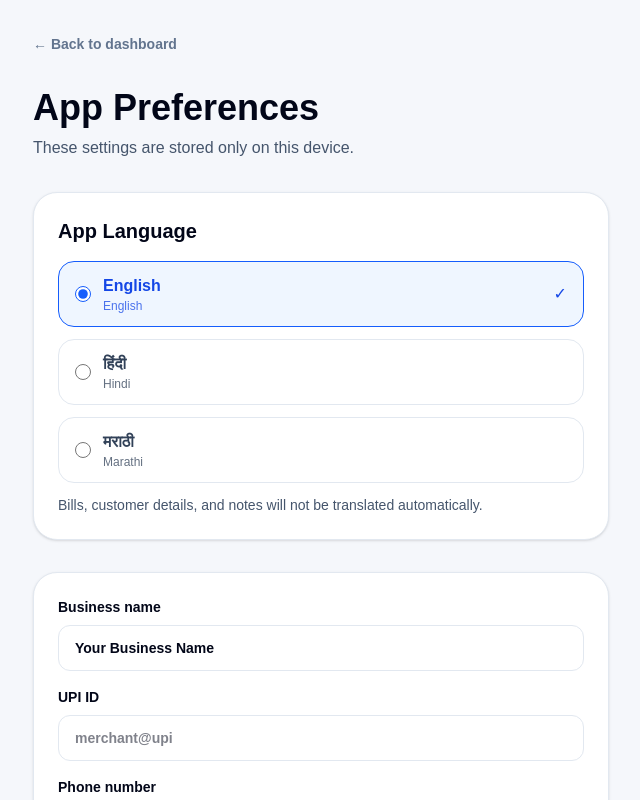
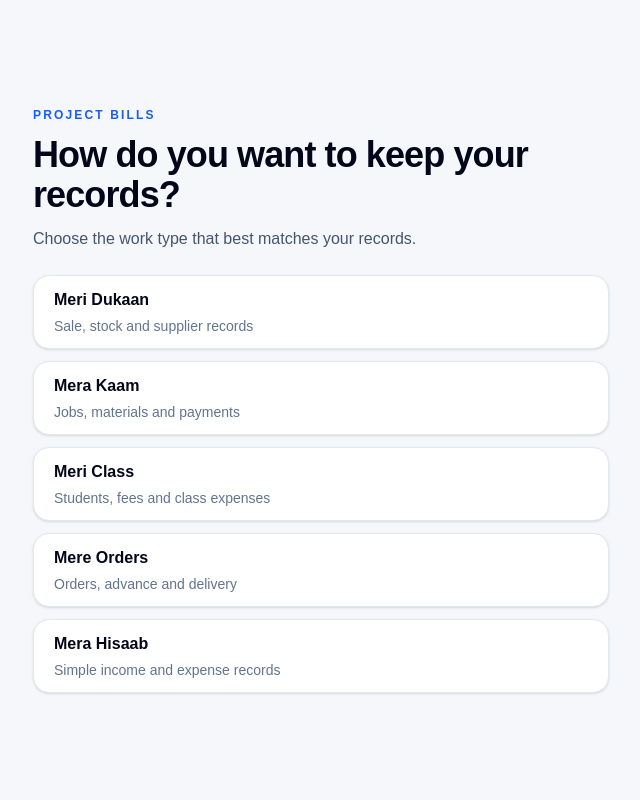
Before and after one commit to MKamble242/project-bills, a Next.js app in the folder bills/: page /settings in a window 1280 px wide. Shown: the top 800 px of the page, without its empty margins (319-959 px from the left). Built offline with nearby package versions, Linux system fonts and the light colour scheme.

Commit message:
Add profession profile selection

```diff
--- a/bills/app/layout.tsx
+++ b/bills/app/layout.tsx
@@ -3,6 +3,7 @@ import type { ReactNode } from "react";
 import { Geist, Geist_Mono } from "next/font/google";
 import "./globals.css";
 import { AppLanguageProvider } from "@/components/AppLanguageProvider";
+import ProfessionGate from "@/components/ProfessionGate";
 import ServiceWorkerRegistration from "@/components/ServiceWorkerRegistration";
 
 const geistSans = Geist({
@@ -29,7 +30,7 @@ export default function RootLayout({ children }: { children: ReactNode }) {
       <body className="min-h-full flex flex-col">
         <AppLanguageProvider>
           <ServiceWorkerRegistration />
-          {children}
+          <ProfessionGate>{children}</ProfessionGate>
         </AppLanguageProvider>
       </body>
     </html>
--- a/bills/app/page.tsx
+++ b/bills/app/page.tsx
@@ -103,7 +103,7 @@ export default async function Home() {
   return (
     <main className="min-h-screen bg-[#f5f7fb] text-slate-950">
       <div className="mx-auto min-h-screen max-w-6xl px-4 py-4 sm:px-6 lg:px-8">
-        <nav className="flex items-center justify-between py-3">
+        <nav className="flex flex-wrap items-center justify-between gap-3 py-3">
           <div className="flex items-center gap-3">
             <div className="flex h-10 w-10 items-center justify-center rounded-2xl bg-slate-950 text-lg font-black text-white shadow-lg shadow-slate-950/20">
               B
--- a/bills/app/settings/page.tsx
+++ b/bills/app/settings/page.tsx
@@ -19,11 +19,14 @@ import {
 } from "@/lib/invoices/local-repository";
 import { readAppMetadata, writeAppMetadata } from "@/lib/invoices/local-repository";
 import type { WhatsAppMessageLanguage } from "@/types/invoice";
+import { useProfession } from "@/components/ProfessionGate";
+import { professionOptions } from "@/lib/profession";
 
 type Preview = { backup: LocalBackup; invalidRecords: number };
 
 export default function SettingsPage() {
   const { language, dictionary, setLanguage } = useAppLanguage();
+  const { profile, setProfile } = useProfession();
   const [settings, setSettings] = useState<BusinessSettings>(() => readBusinessSettings());
   const [message, setMessage] = useState("");
   const [preview, setPreview] = useState<Preview | null>(null);
@@ -163,6 +166,24 @@ export default function SettingsPage() {
 
         <h1 className="mt-8 text-4xl font-black">{dictionary.appPreferences}</h1>
         <p className="mt-2 text-slate-600">{dictionary.settingsStored}</p>
+
+        <section className="mt-8 rounded-3xl border border-slate-200 bg-white p-6 shadow-sm">
+          <h2 className="text-xl font-black">Change my work type</h2>
+          <p className="mt-2 text-sm text-slate-600">Current setup: <strong>{profile?.professionName}</strong></p>
+          <div className="mt-4 space-y-3">
+            {professionOptions.map((option) => (
+              <button
+                key={option.professionGroup}
+                type="button"
+                onClick={() => setProfile(option)}
+                className={`flex min-h-[52px] w-full items-center justify-between rounded-2xl border px-4 py-3 text-left ${profile?.professionGroup === option.professionGroup ? "border-blue-600 bg-blue-50 text-blue-700" : "border-slate-200 bg-white text-slate-700"}`}
+              >
+                <span className="font-bold">{option.professionName}</span>
+                {profile?.professionGroup === option.professionGroup && <span aria-hidden="true">✓</span>}
+              </button>
+            ))}
+          </div>
+        </section>
 
         <section className="mt-8 rounded-3xl border border-slate-200 bg-white p-6 shadow-sm">
           <h2 className="text-xl font-black">{dictionary.appLanguage}</h2>
--- a/bills/components/LocalDashboard.tsx
+++ b/bills/components/LocalDashboard.tsx
@@ -16,6 +16,7 @@ import { downloadText } from "@/lib/invoices/backup";
 import type { Invoice, PaymentEvent } from "@/types/invoice";
 import OnlineStatus from "@/components/OnlineStatus";
 import { useAppLanguage } from "@/components/AppLanguageProvider";
+import { useProfession } from "@/components/ProfessionGate";
 
 function currency(value: number) {
   return new Intl.NumberFormat("en-IN", {
@@ -71,6 +72,7 @@ function formatBackupDate(dateString: string) {
 
 export default function LocalDashboard() {
   const { dictionary } = useAppLanguage();
+  const { profile } = useProfession();
   const router = useRouter();
   const [invoices, setInvoices] = useState<Invoice[]>([]);
   const [loading, setLoading] = useState(true);
@@ -221,18 +223,20 @@ export default function LocalDashboard() {
   return (
     <main className="min-h-screen bg-[#f5f7fb] text-slate-950">
       <div className="mx-auto min-h-screen max-w-6xl px-4 py-4 sm:px-6 lg:px-8">
-        <nav className="flex items-center justify-between py-3">
+        <nav className="flex flex-wrap items-center justify-between gap-3 py-3">
           <Link href="/" className="flex items-center gap-3">
             <div className="flex h-10 w-10 items-center justify-center rounded-2xl bg-slate-950 text-lg font-black text-white shadow-lg shadow-slate-950/20">B</div>
             <div><p className="text-sm font-black tracking-[0.2em]">BILLS</p><p className="text-xs text-slate-500">Invoice less. Earn more.</p></div>
           </Link>
-          <div className="flex items-center gap-2">
+          <div className="flex flex-wrap items-center justify-end gap-2">
             <OnlineStatus />
             <Link href="/settings" className="rounded-xl border border-slate-200 bg-white px-4 py-2 text-sm font-bold text-slate-700">{dictionary.navSettings}</Link>
             <Link href="/customers" className="hidden rounded-xl border border-slate-200 bg-white px-4 py-2 text-sm font-bold text-slate-700 sm:block">{dictionary.navCustomers}</Link>
             <Link href="/invoices/new" className="rounded-xl bg-slate-950 px-4 py-2 text-sm font-bold text-white">{dictionary.createBill}</Link>
           </div>
         </nav>
+
+        <p className="mt-3 text-sm font-semibold text-slate-500">Your setup: <span className="text-slate-900">{profile?.professionName}</span></p>
 
         <section className="relative mt-5 overflow-hidden rounded-[2rem] bg-slate-950 px-6 py-8 text-white shadow-2xl shadow-slate-900/20 sm:px-10 sm:py-12">
           <div className="absolute -right-20 -top-24 h-72 w-72 rounded-full bg-blue-500/20 blur-3xl" />
--- /dev/null
+++ b/bills/components/ProfessionGate.tsx
@@ -0,0 +1,79 @@
+"use client";
+
+import { createContext, useContext, useEffect, useState } from "react";
+import { useAppLanguage } from "@/components/AppLanguageProvider";
+import {
+  generalDiaryProfile,
+  professionOptions,
+  readDiaryProfile,
+  writeDiaryProfile,
+  type DiaryProfile,
+} from "@/lib/profession";
+
+type ProfessionContextValue = {
+  profile: DiaryProfile | null;
+  setProfile: (profile: DiaryProfile) => void;
+};
+
+const ProfessionContext = createContext<ProfessionContextValue | null>(null);
+
+export function useProfession() {
+  const context = useContext(ProfessionContext);
+  if (!context) throw new Error("useProfession must be used inside ProfessionGate");
+  return context;
+}
+
+function ProfessionSelection({ onSelected }: { onSelected: (profile: DiaryProfile) => void }) {
+  const { language } = useAppLanguage();
+  const heading = language === "hi" ? "आप किस तरह का हिसाब रखना चाहते हैं?" : "How do you want to keep your records?";
+
+  return (
+    <main className="min-h-screen bg-[#f5f7fb] px-4 py-8 text-slate-950 sm:flex sm:items-center sm:justify-center">
+      <section className="mx-auto w-full max-w-xl">
+        <p className="text-xs font-bold uppercase tracking-[0.18em] text-blue-600">Project BILLS</p>
+        <h1 className="mt-3 text-3xl font-black tracking-tight sm:text-4xl">{heading}</h1>
+        <p className="mt-3 text-slate-600">Choose the work type that best matches your records.</p>
+        <div className="mt-6 space-y-3">
+          {professionOptions.map((option) => (
+            <button
+              key={option.professionGroup}
+              type="button"
+              onClick={() => onSelected(option)}
+              className="flex min-h-[68px] w-full flex-col items-start justify-center rounded-2xl border border-slate-200 bg-white px-5 py-3 text-left shadow-sm transition hover:border-blue-500 hover:bg-blue-50 focus:outline-none focus:ring-4 focus:ring-blue-100"
+            >
+              <span className="text-base font-black">{option.professionName}</span>
+              <span className="mt-1 text-sm text-slate-500">{option.explanation}</span>
+            </button>
+          ))}
+        </div>
+      </section>
+    </main>
+  );
+}
+
+export default function ProfessionGate({ children }: { children: React.ReactNode }) {
+  const [profile, setProfileState] = useState<DiaryProfile | null>(null);
+  const [checked, setChecked] = useState(false);
+
+  useEffect(() => {
+    const timer = window.setTimeout(() => {
+      setProfileState(readDiaryProfile());
+      setChecked(true);
+    }, 0);
+    return () => window.clearTimeout(timer);
+  }, []);
+
+  function setProfile(nextProfile: DiaryProfile) {
+    setProfileState(writeDiaryProfile(nextProfile));
+  }
+
+  if (!checked) return <main className="min-h-screen bg-[#f5f7fb]" />;
+
+  return (
+    <ProfessionContext.Provider value={{ profile, setProfile }}>
+      {profile ? children : <ProfessionSelection onSelected={setProfile} />}
+    </ProfessionContext.Provider>
+  );
+}
+
+export { generalDiaryProfile };
--- /dev/null
+++ b/bills/lib/profession.ts
@@ -0,0 +1,61 @@
+export type ProfessionGroup = "shop" | "job" | "fees" | "orders" | "general";
+
+export type DiaryProfile = {
+  professionGroup: ProfessionGroup;
+  professionName: string;
+  personalSectionEnabled: boolean;
+};
+
+export type ProfessionOption = DiaryProfile & { explanation: string };
+
+export const professionStorageKey = "project-bills.diary-profile.v1";
+
+export const professionOptions: ProfessionOption[] = [
+  { professionGroup: "shop", professionName: "Meri Dukaan", personalSectionEnabled: false, explanation: "Sale, stock and supplier records" },
+  { professionGroup: "job", professionName: "Mera Kaam", personalSectionEnabled: false, explanation: "Jobs, materials and payments" },
+  { professionGroup: "fees", professionName: "Meri Class", personalSectionEnabled: false, explanation: "Students, fees and class expenses" },
+  { professionGroup: "orders", professionName: "Mere Orders", personalSectionEnabled: false, explanation: "Orders, advance and delivery" },
+  { professionGroup: "general", professionName: "Mera Hisaab", personalSectionEnabled: false, explanation: "Simple income and expense records" },
+];
+
+export const generalDiaryProfile: DiaryProfile = professionOptions[4];
+
+function isProfessionGroup(value: unknown): value is ProfessionGroup {
+  return value === "shop" || value === "job" || value === "fees" || value === "orders" || value === "general";
+}
+
+export function getProfessionOption(group: ProfessionGroup) {
+  return professionOptions.find((option) => option.professionGroup === group) || generalDiaryProfile;
+}
+
+export function validateDiaryProfile(value: unknown): DiaryProfile {
+  if (typeof value !== "object" || value === null) return generalDiaryProfile;
+  const candidate = value as Record<string, unknown>;
+  if (!isProfessionGroup(candidate.professionGroup)) return generalDiaryProfile;
+  const option = getProfessionOption(candidate.professionGroup);
+  if (candidate.professionName !== option.professionName || typeof candidate.personalSectionEnabled !== "boolean") {
+    return generalDiaryProfile;
+  }
+  return {
+    professionGroup: option.professionGroup,
+    professionName: option.professionName,
+    personalSectionEnabled: candidate.personalSectionEnabled,
+  };
+}
+
+export function readDiaryProfile(): DiaryProfile | null {
+  if (typeof window === "undefined") return null;
+  try {
+    const raw = window.localStorage.getItem(professionStorageKey);
+    if (!raw) return null;
+    return validateDiaryProfile(JSON.parse(raw));
+  } catch {
+    return generalDiaryProfile;
+  }
+}
+
+export function writeDiaryProfile(profile: DiaryProfile): DiaryProfile {
+  const validated = validateDiaryProfile(profile);
+  window.localStorage.setItem(professionStorageKey, JSON.stringify(validated));
+  return validated;
+}
```
